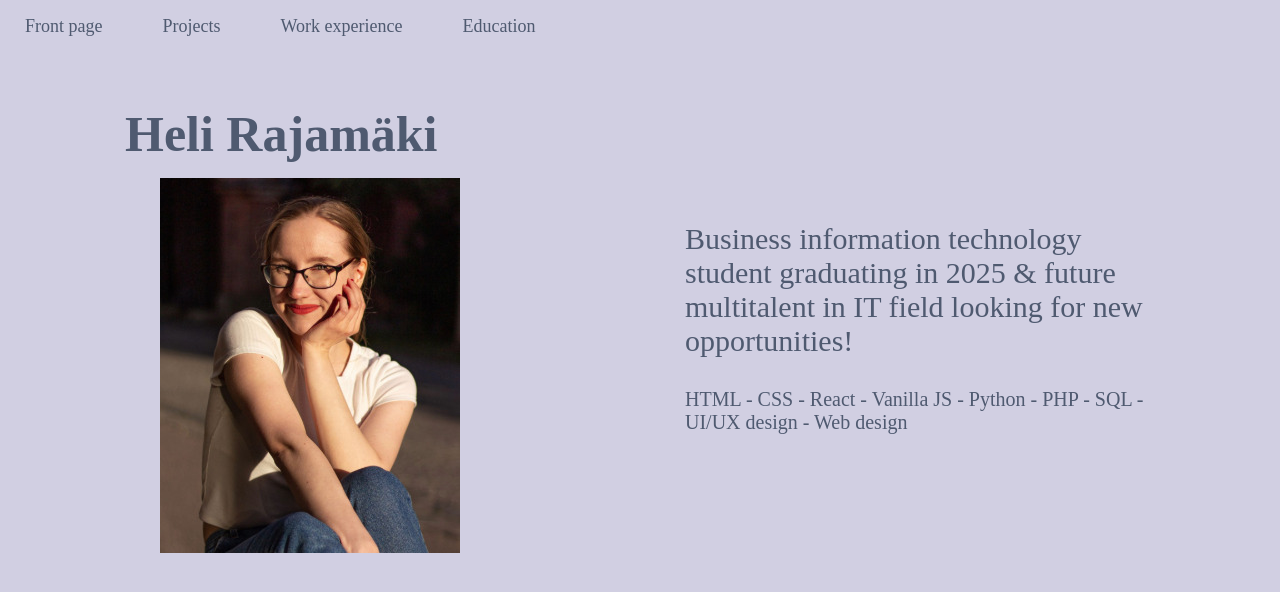
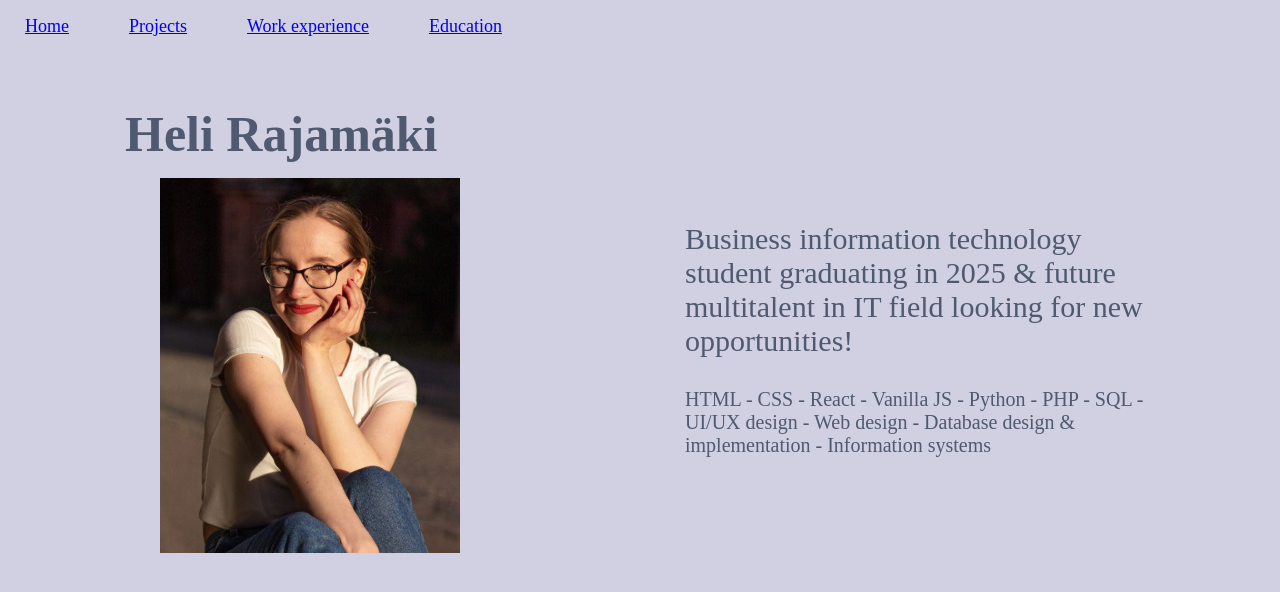
Before and after one commit to heliannika/portfolio, a React (Create React App) app: page / in a window 1280 px wide. Shown: the top 592 px of the page. Built offline with nearby package versions, Linux system fonts and the light colour scheme; a web font is replaced by a local one.

Commit message:
navigating through page components works

```diff
--- a/src/App.js
+++ b/src/App.js
@@ -1,11 +1,15 @@
 import { useState } from 'react';
+import ReactDOM from "react-dom/client";
 import './styles/styles.css';
 import { useMediaQuery } from 'react-responsive';
 import Nav from './components/nav';
+import image from './images/portfolioonkuva(1).jpg';
+import { Outlet, Link, BrowserRouter, Route, Routes, HashRouter as Router } from "react-router-dom";
+
 import Projects from './pages/projects';
-import image from './images/portfolioonkuva(1).jpg';
-import { Outlet, Link, BrowserRouter, Route, Routes } from "react-router-dom";
-import ProjectsPg from './pages/projects';
+import Workexperience from './pages/workexperience';
+import Education from './pages/education';
+import Home from './pages/home';
 
 function App() {
 
@@ -16,31 +20,26 @@ function App() {
   // const isTabletOrMobile = useMediaQuery({ query: '(max-width: 1224px)' })
 
   return (
-    <div className="container"
-        styles={{overflowY: 'scroll'}}>
+      <Router>
         <div className="nav">
             <Nav />
+              <Routes>
+                <Route path="/" element={<Home />}/>
+                <Route path="projects" element={<Projects />} />
+                <Route path="workexperience" element={<Workexperience />} />
+                <Route path="education" element={<Education />} />
+              </Routes>
         </div>
       {/* <div className="deviceTest">
           {isDesktopOrLaptop && <p>You are using desktop or laptop</p>}
           {isBigScreen && <p>You are using big screen</p>}
           {isTabletOrMobile && <p>You are using a tablet or mobilephone</p>}
       </div> */}
-
-      <div className="content">
-        <header className="header">
-          <h1 className="name">Heli Rajamäki</h1>
-          <div className="image">
-            <img src={image} alt="Image" />
-          </div>
-        </header>
-        <header className="header">
-          <h1 className="aboutme">Business information technology student graduating in 2025 & future multitalent in IT field looking for new opportunities!</h1>
-          <p className="description">HTML - CSS - React - Vanilla JS - Python - PHP - SQL - UI/UX design - Web design</p>
-        </header>
-      </div>
-    </div>
+      </Router>
   );
 }
 
 export default App;
+
+const root = ReactDOM.createRoot(document.getElementById('root'));
+root.render(<App />);
--- a/src/components/nav.js
+++ b/src/components/nav.js
@@ -4,7 +4,7 @@ import Hamburger from './hamburger';
 import { useMediaQuery } from 'react-responsive';
 import { Outlet, Link, BrowserRouter, Route, Routes } from "react-router-dom";
 import React from 'react';
-import ProjectsPg from '../pages/projects';
+import Home from '../pages/home';
 
 export default function Nav() {
 
@@ -32,10 +32,10 @@ export default function Nav() {
                     <div className="navigation">
                         <nav>
                             <ul style={{ display: isTabletOrMobile ? 'none' : 'block' }}>
-                                <li>Front page</li>
-                                <li>Projects</li>
-                                <li>Work experience</li>
-                                <li>Education</li>
+                                <li><Link to="/">Home</Link></li>
+                                <li><Link to="./projects">Projects</Link></li>
+                                <li><Link to="./workexperience">Work experience</Link></li>
+                                <li><Link to="./education">Education</Link></li>
                             </ul>
                         </nav>
 
--- a/src/pages/education.js
+++ b/src/pages/education.js
@@ -0,0 +1,7 @@
+const Education = () => {
+    return(
+        <h1>Education</h1>
+    )
+};
+
+export default Education;
--- /dev/null
+++ b/src/pages/home.js
@@ -0,0 +1,23 @@
+import image from '../images/portfolioonkuva(1).jpg';
+
+const Home = () => {
+    return(
+        <div className="container"
+        styles={{overflowY: 'scroll'}}>
+            <div className="content">
+                <header className="header">
+                    <h1 className="name">Heli Rajamäki</h1>
+                    <div className="image">
+                        <img src={image} alt="Image" />
+                    </div>
+                </header>
+                <header className="header">
+                    <h1 className="aboutme">Business information technology student graduating in 2025 & future multitalent in IT field looking for new opportunities!</h1>
+                    <p className="description">HTML - CSS - React - Vanilla JS - Python - PHP - SQL - UI/UX design - Web design - Database design & implementation - Information systems</p>
+                </header>
+            </div>
+        </div>
+    )
+};
+
+export default Home;
--- a/src/pages/projects.js
+++ b/src/pages/projects.js
@@ -1,32 +1,10 @@
-export default function ProjectsPg() {
+const Projects = () => {
     return(
-        <div>
-            <p>Ei vielä mitään
+        <h1>Projects
+            jeje
+            jejej
+        </h1>
+    )
+};
 
-
-            fsffdfd
-
-            defaultdf
-            default
-
-            defaultdfd
-            falsedf
-            defaultd
-
-            defaultdff
-            defaultdff
-            default
-            dsdsd
-            sdsd
-            defaults
-            sdsddd
-
-            dsdsdd
-            sdsdsd
-            s
-
-            sdsdsd
-            </p>
-        </div>
-    )
-}
+export default Projects;
--- a/src/pages/workexperience.js
+++ b/src/pages/workexperience.js
@@ -0,0 +1,7 @@
+const Workexperience = () => {
+    return(
+        <h1>Work experience</h1>
+    )
+};
+
+export default Workexperience;
```
